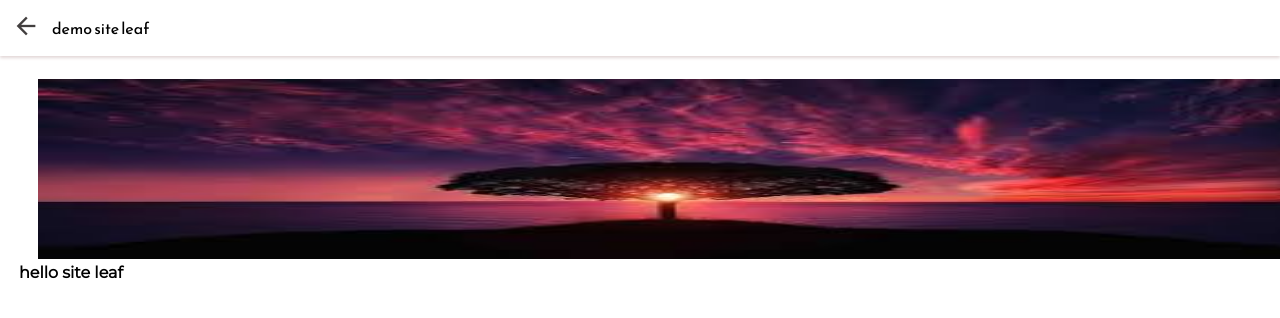
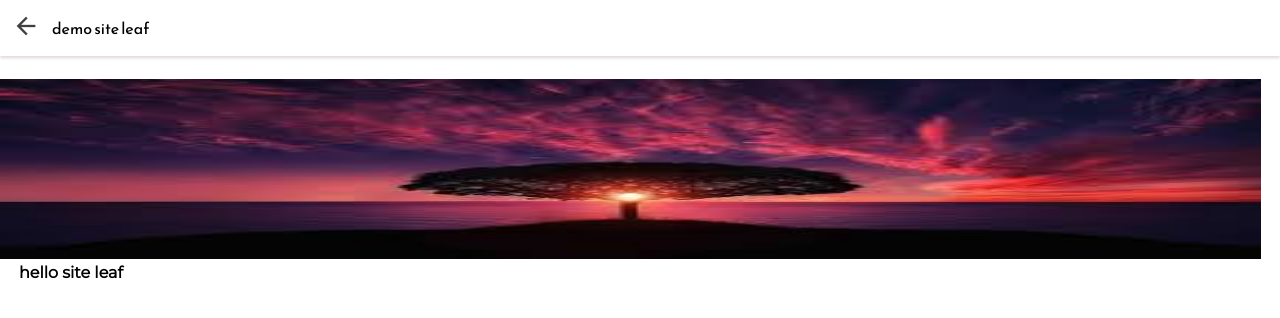
Before and after one commit to sharansureshkv99/blog, a Jekyll site: the page built from _posts/2020-04-18-demo-site-leaf.markdown, in a window 1280 px wide. Shown: the top 318 px of the page. Built offline with Jekyll 4.4.1, drawn with Linux system fonts in a browser that asks for light colours.

Commit message:
updated articleview.html

```diff
--- a/_layouts/articleview.html
+++ b/_layouts/articleview.html
@@ -57,6 +57,7 @@ margin:0px;
 .content img{
     width:100%;
     max-height:180px;
+    margin-left:-38px;
         }
     </style>
 </head>
```
